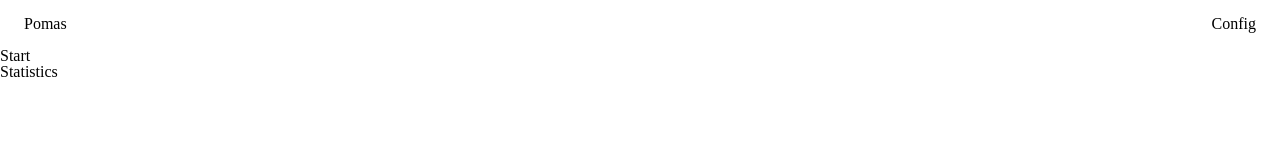
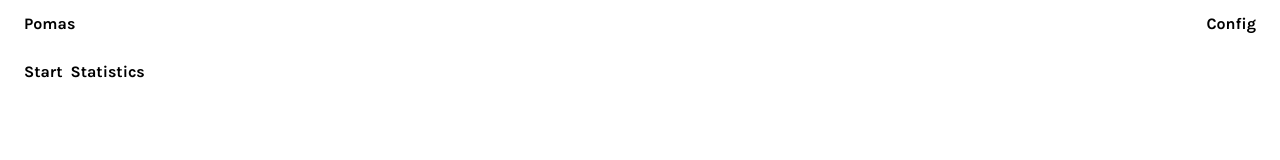
Before and after one commit to asterism0s/pomas, a plain HTML site: page index.html in a window 1280 px wide. Drawn offline with nearby package versions, Linux system fonts and the light colour scheme.

Commit message:
Add style to nav and tab sections

```diff
--- a/index.html
+++ b/index.html
@@ -34,12 +34,12 @@
             </nav>
         </header>
 
-        <main class="main__bg-hero">
+        <main>
             <article>
                 <!-- start -->
                 <section>
-                    <nav>
-                        <ul>
+                    <nav class="tab__nav">
+                        <ul class="tab__nav-list padding-y-baseline padding-x-3xs gap-quark">
                             <li>
                                 Start
                             </li>
--- a/styles/pages/_home.scss
+++ b/styles/pages/_home.scss
@@ -1,3 +1,5 @@
+@use '../abstracts/variables';
+@use '../abstracts/spacing';
 // .main__bg-hero {
 //     flex-direction: column;
 //     justify-content: flex-start;
@@ -9,10 +11,26 @@
     justify-content: center;
 
     .header__nav-list {
-
         display: flex;
+        font-family: variables.$font-primary;
+        font-weight: bold;
         justify-content: space-between;
         width: 100%;
 
     }
 }
+
+.tab__nav {
+    display: flex;
+    justify-content: center;
+    .tab__nav-list {
+        align-items: center;
+        display: flex;
+        font-family: variables.$font-primary;
+        font-weight: bold;
+        flex-direction: row;
+        justify-content: flex-start;
+        width: 100%;
+
+    }
+}
```
Also changed, not shown: styles/style.css, 1 other file.
